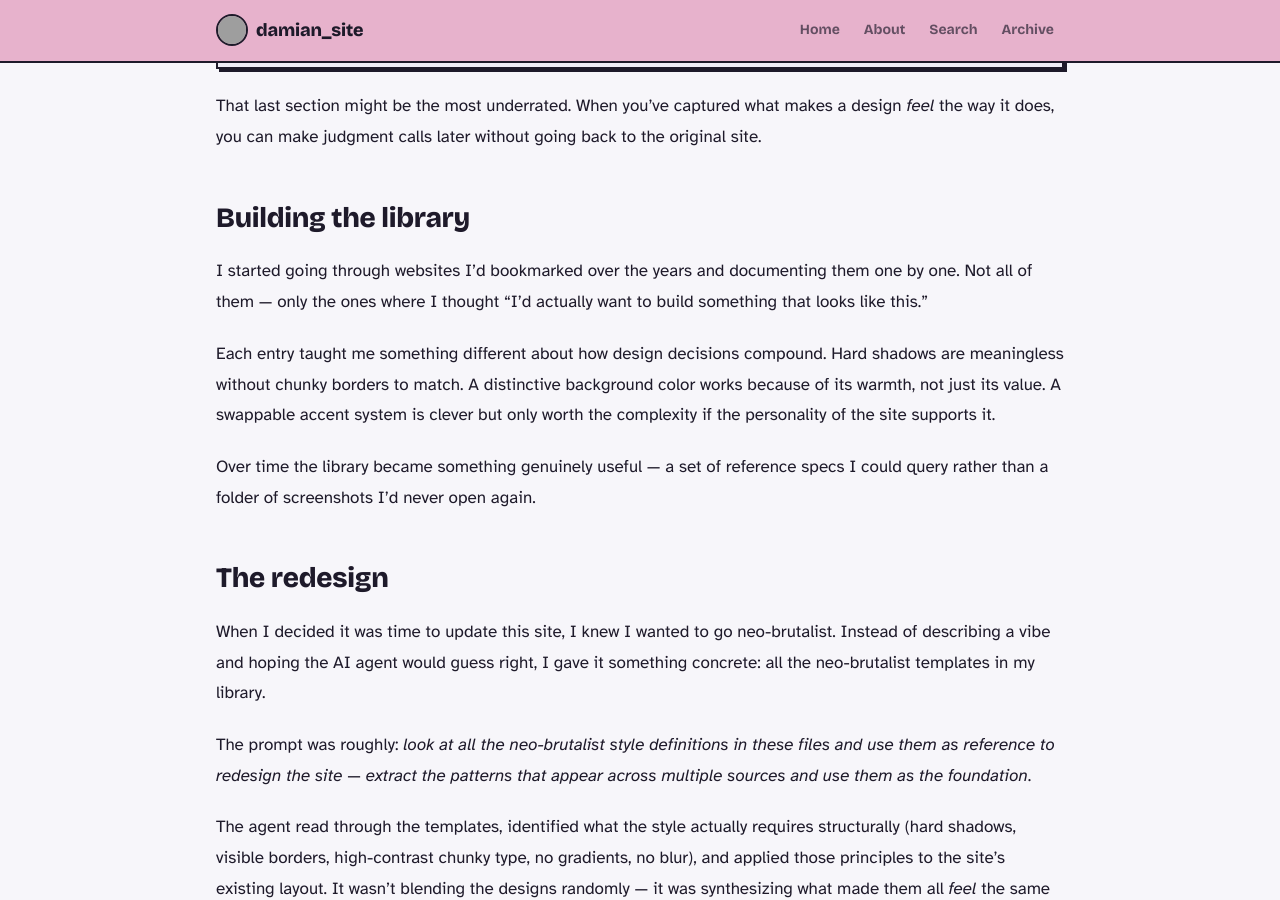
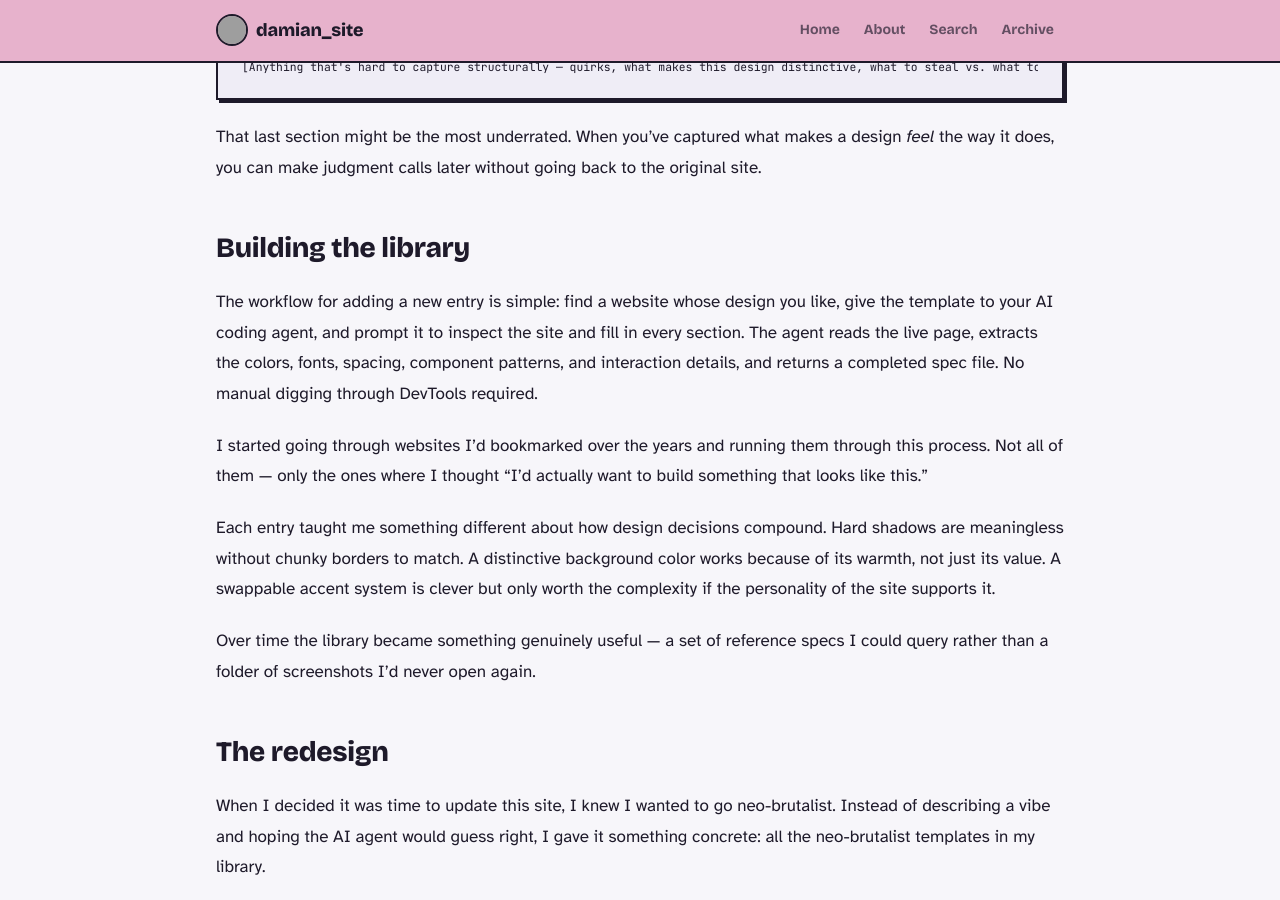
Before and after one commit to DamiMartinez/damimartinez.github.io, a Jekyll site: the page built from _posts/2026-06-21-redesign-design-library.md, in a window 1280 px wide and 900 px high, scrolled down 3570 px. Built offline with Jekyll 4.4.1, drawn with Linux system fonts in a browser that asks for light colours; some of the changed text lies outside the part shown; grey boxes are pictures that could not be loaded.

Commit message:
fix(post): clarify AI agent fills template, not manual collection

```diff
--- a/_posts/2026-06-21-redesign-design-library.md
+++ b/_posts/2026-06-21-redesign-design-library.md
@@ -12,7 +12,7 @@ A few months ago I was talking with my friend **[Dimitar Inchev](https://www.lin
 
 His reasoning was simple. Screenshots are useful but passive. A structured document is something you can *use* — give it to an AI agent and ask it to replicate or adapt the style. The collection grows over time and becomes a personal library of designs you've curated yourself, from sites you actually like.
 
-I thought this was a smart idea, so I built a template based on what he described and started doing the same.
+I thought this was a smart idea, so I built a template based on what he described and put it to work straight away.
 
 ## The template
 
@@ -141,7 +141,9 @@ That last section might be the most underrated. When you've captured what makes
 
 ## Building the library
 
-I started going through websites I'd bookmarked over the years and documenting them one by one. Not all of them — only the ones where I thought "I'd actually want to build something that looks like this."
+The workflow for adding a new entry is simple: find a website whose design you like, give the template to your AI coding agent, and prompt it to inspect the site and fill in every section. The agent reads the live page, extracts the colors, fonts, spacing, component patterns, and interaction details, and returns a completed spec file. No manual digging through DevTools required.
+
+I started going through websites I'd bookmarked over the years and running them through this process. Not all of them — only the ones where I thought "I'd actually want to build something that looks like this."
 
 Each entry taught me something different about how design decisions compound. Hard shadows are meaningless without chunky borders to match. A distinctive background color works because of its warmth, not just its value. A swappable accent system is clever but only worth the complexity if the personality of the site supports it.
 
```
